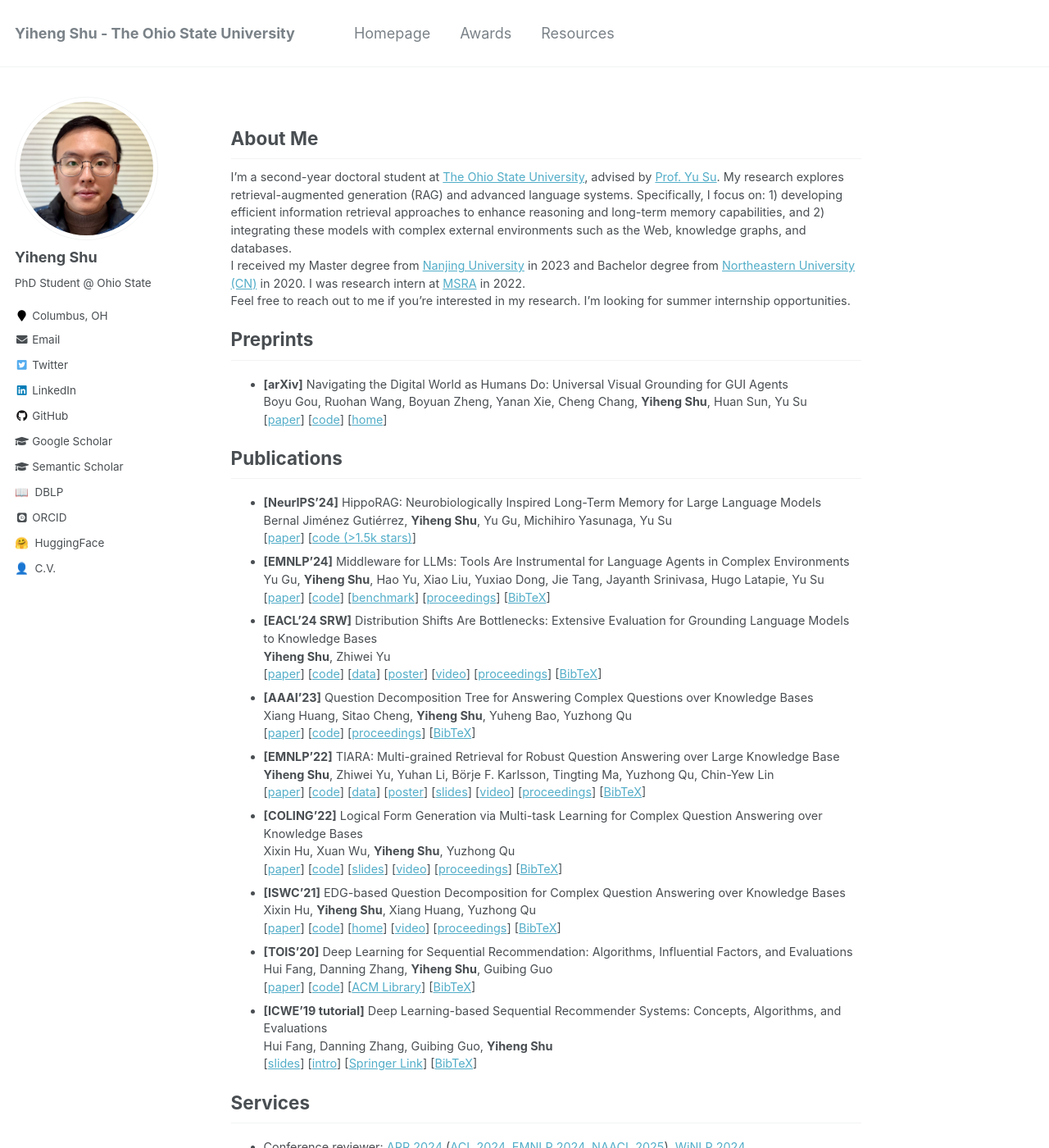
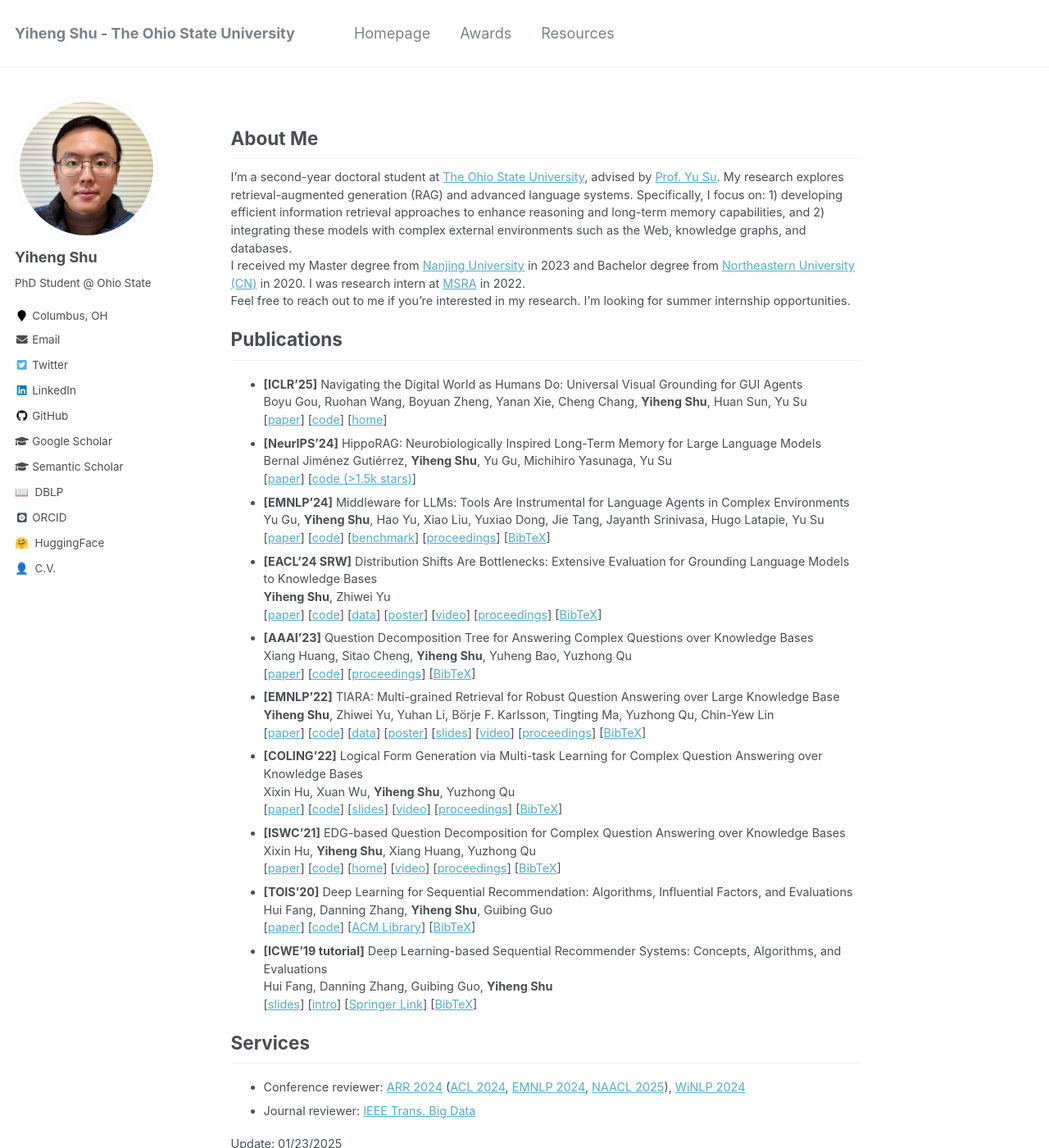
Before and after one commit to yihengshu/yihengshu.github.io, a Jekyll site: the page built from _pages/about.md, in a window 1280 px wide and 1400 px high. Shown: the whole window at 82% size. Built offline with Jekyll 4.4.1, drawn with Linux system fonts in a browser that asks for light colours; some web fonts are replaced.

Commit message:
Update about.md

```diff
--- a/_pages/about.md
+++ b/_pages/about.md
@@ -22,16 +22,13 @@ Feel free to reach out to me if you're interested in my research. I'm looking fo
 - Bachelor in Software Engineering, [Northeastern University (CN)](http://english.neu.edu.cn/), 2016.09-2020.06, advised by [Prof. Guibing Guo](https://guoguibing.github.io/) and [Prof. Gang Wu](http://faculty.neu.edu.cn/wugang/)
 - Full-time Research Intern, [Microsoft Research Asia](https://www.msra.cn/), 2022.02-2023.02, advised by researcher [Zhiwei Yu](https://www.microsoft.com/en-us/research/people/zhiwyu/) -->
 
-## Preprints
+## Publications
 
-- **[arXiv]** Navigating the Digital World as Humans Do: Universal Visual Grounding for GUI Agents
+- **[ICLR'25]** Navigating the Digital World as Humans Do: Universal Visual Grounding for GUI Agents
 Boyu Gou, Ruohan Wang, Boyuan Zheng, Yanan Xie, Cheng Chang, **Yiheng Shu**, Huan Sun, Yu Su
 [[paper](https://arxiv.org/abs/2410.05243)]
 [[code](https://github.com/OSU-NLP-Group/UGround)]
 [[home](https://osu-nlp-group.github.io/UGround/)]
-
-## Publications
-
 - **[NeurIPS'24]** HippoRAG: Neurobiologically Inspired Long-Term Memory for Large Language Models
 Bernal Jiménez Gutiérrez, **Yiheng Shu**, Yu Gu, Michihiro Yasunaga, Yu Su
 [[paper](https://arxiv.org/abs/2405.14831)]
@@ -103,4 +100,4 @@ Hui Fang, Danning Zhang, Guibing Guo, **Yiheng Shu**
 - Journal reviewer: [IEEE Trans. Big Data](https://ieeexplore.ieee.org/xpl/RecentIssue.jsp?punumber=6687317)
 
 
-Update: 01/13/2025
+Update: 01/23/2025
```
